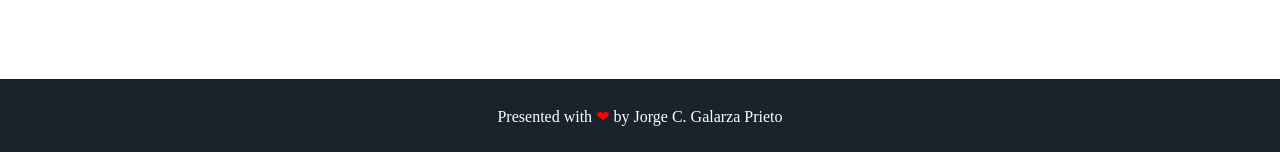
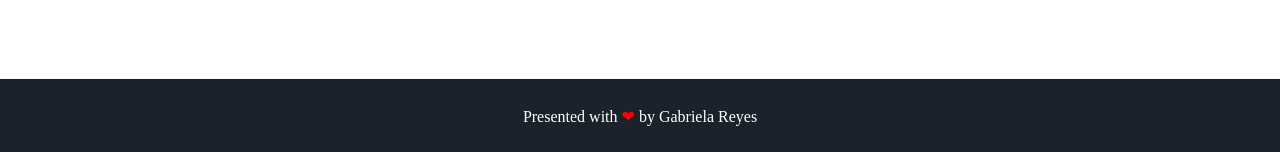
Before and after one commit to gabbyrey/gabbyrey.github.io, a Jekyll site: the page built from index.html, in a window 1280 px wide. Shown: the part 1491-1643 px from the top of the page. Built offline with Jekyll 4.4.1, drawn with Linux system fonts in a browser that asks for light colours; some web fonts are replaced.

Commit message:
Update footer.html

```diff
--- a/_includes/footer.html
+++ b/_includes/footer.html
@@ -1,6 +1,6 @@
 <footer class="footer">
     <!-- <p>&copy; {{ site.username }}</p> -->
-    <p>Presented with <span class="love">❤</span> by <a href="https://github.com/jorgegalarza1">Jorge C. Galarza Prieto</a></p>
+    <p>Presented with <span class="love">❤</span> by <a href="https://github.com/gabbyrey">Gabriela Reyes</a></p>
 </footer>
 <script src="{{ '/assets/js/particles.min.js' | prepend: site.baseurl }}"></script>
 <script src="{{ '/assets/js/sweet-scroll.min.js' | prepend: site.baseurl }}"></script>
```
